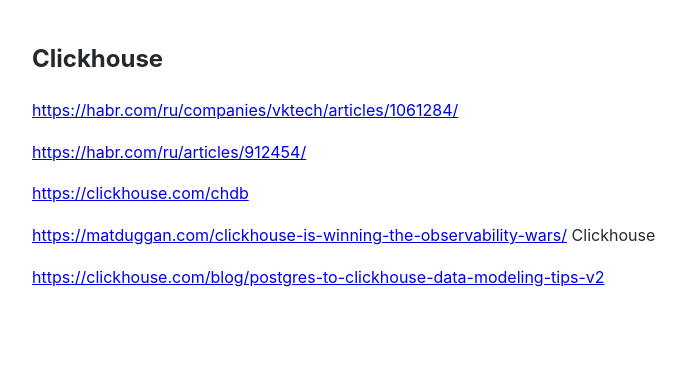
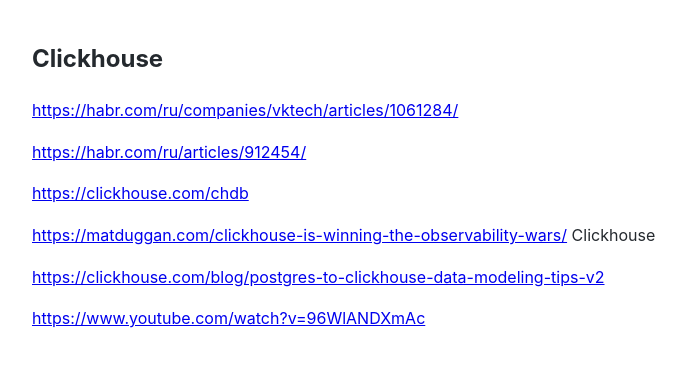
Before and after one commit to Michael-Lubinsky/michael-lubinsky.github.com, a Jekyll site: the page built from clickhouse/clickhouse.md, in a window 1280 px wide. Shown: the top 367 px of the page, without its empty margins (158-844 px from the left). Built offline with Jekyll 4.4.1, drawn with Linux system fonts in a browser that asks for light colours; our own code applies the rules of GitHub Pages for plain Markdown files.

Commit message:
Update clickhouse.md

```diff
--- a/clickhouse/clickhouse.md
+++ b/clickhouse/clickhouse.md
@@ -9,3 +9,5 @@
 <https://matduggan.com/clickhouse-is-winning-the-observability-wars/> Clickhouse
 
 <https://clickhouse.com/blog/postgres-to-clickhouse-data-modeling-tips-v2>
+
+<https://www.youtube.com/watch?v=96WlANDXmAc>
```
